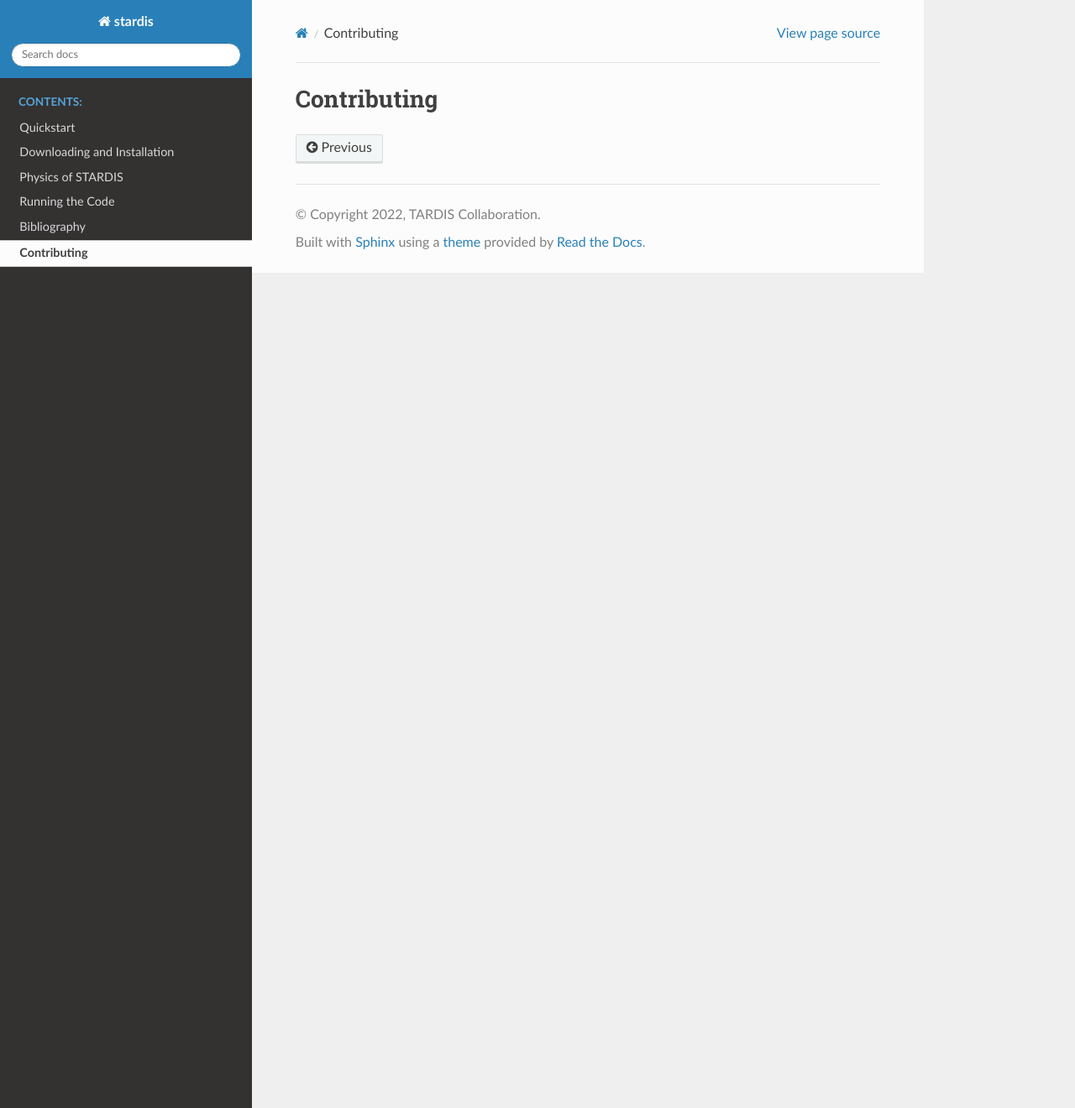
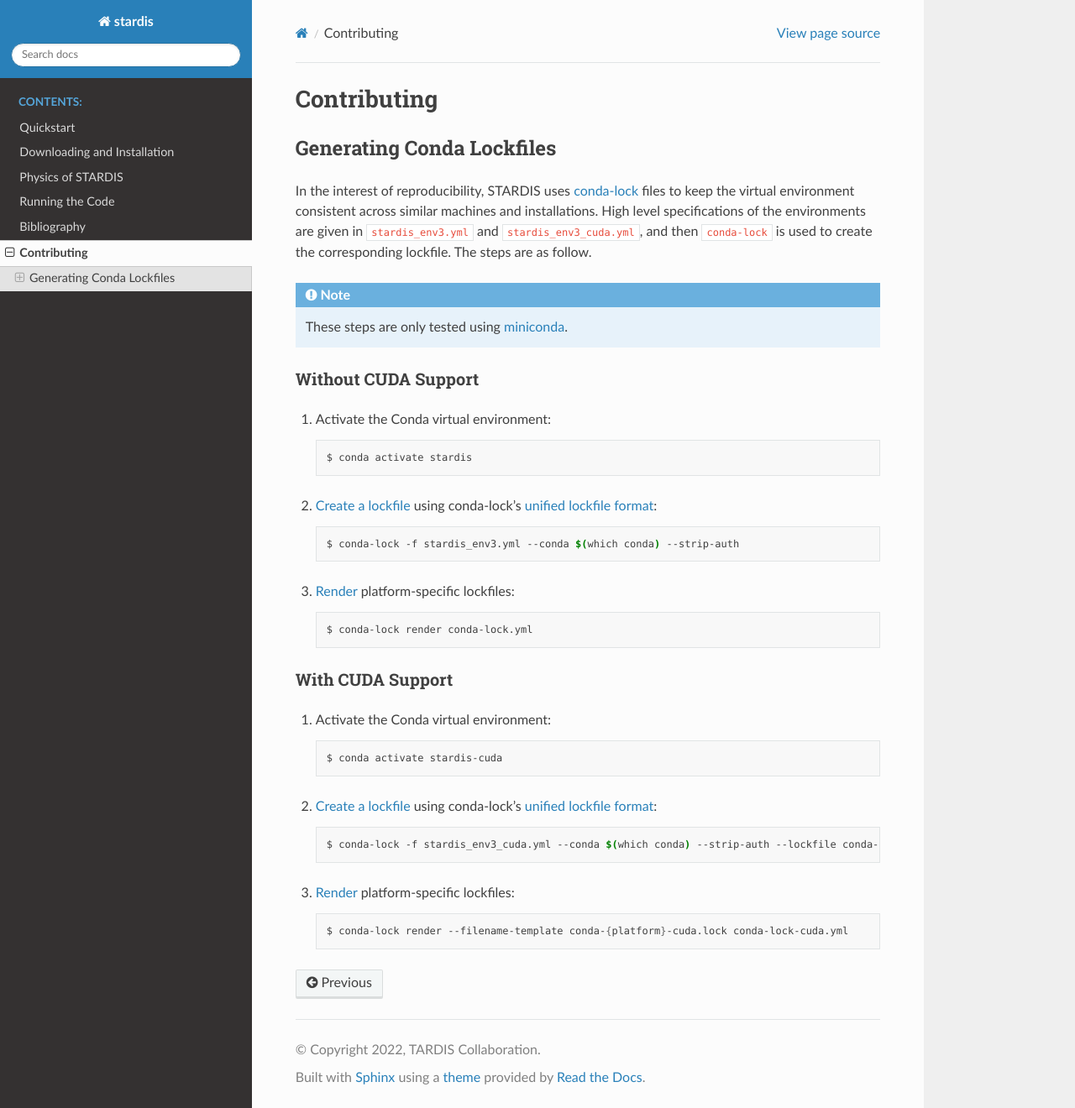
Before and after one commit to tardis-sn/stardis, a Sphinx documentation site: the page built from docs/contributing.rst, in a window 1280 px wide and 1320 px high. Shown: the whole window at 84% size. Built offline with Sphinx 7.4.7 and the Read the Docs theme 2.0.0, drawn with Linux system fonts in a browser that asks for light colours; the version number could not be read and is left out.

Commit message:
Add instructions to produce a lockfile

```diff
--- a/docs/contributing.rst
+++ b/docs/contributing.rst
@@ -1,2 +1,52 @@
 Contributing
 ============
+
+Generating Conda Lockfiles
+--------------------------
+
+In the interest of reproducibility, STARDIS uses `conda-lock <https://conda.github.io/conda-lock/>`__ files to keep the virtual environment consistent across similar machines and installations. High level specifications of the environments are given in ``stardis_env3.yml`` and ``stardis_env3_cuda.yml``, and then ``conda-lock`` is used to create the corresponding lockfile. The steps are as follow.
+
+.. note::
+   These steps are only tested using `miniconda <https://docs.conda.io/en/latest/miniconda.html>`__.
+
+Without CUDA Support
+^^^^^^^^^^^^^^^^^^^^
+
+#. Activate the Conda virtual environment:
+
+   .. code-block:: bash
+
+      $ conda activate stardis
+
+#. `Create a lockfile <https://conda.github.io/conda-lock/cli/gen/#conda-lock-lock>`__ using conda-lock's `unified lockfile format <https://conda.github.io/conda-lock/output/#unified-lockfile>`__:
+
+   .. code-block:: bash
+
+      $ conda-lock -f stardis_env3.yml --conda $(which conda) --strip-auth
+
+#. `Render <https://conda.github.io/conda-lock/cli/gen/#conda-lock-render>`__ platform-specific lockfiles:
+
+   .. code-block:: bash
+
+      $ conda-lock render conda-lock.yml
+
+With CUDA Support
+^^^^^^^^^^^^^^^^^^^^
+
+#. Activate the Conda virtual environment:
+
+   .. code-block:: bash
+
+      $ conda activate stardis-cuda
+
+#. `Create a lockfile <https://conda.github.io/conda-lock/cli/gen/#conda-lock-lock>`__ using conda-lock's `unified lockfile format <https://conda.github.io/conda-lock/output/#unified-lockfile>`__:
+
+   .. code-block:: bash
+
+      $ conda-lock -f stardis_env3_cuda.yml --conda $(which conda) --strip-auth --lockfile conda-lock-cuda.yml
+
+#. `Render <https://conda.github.io/conda-lock/cli/gen/#conda-lock-render>`__ platform-specific lockfiles:
+
+   .. code-block:: bash
+
+      $ conda-lock render --filename-template conda-{platform}-cuda.lock conda-lock-cuda.yml
```
